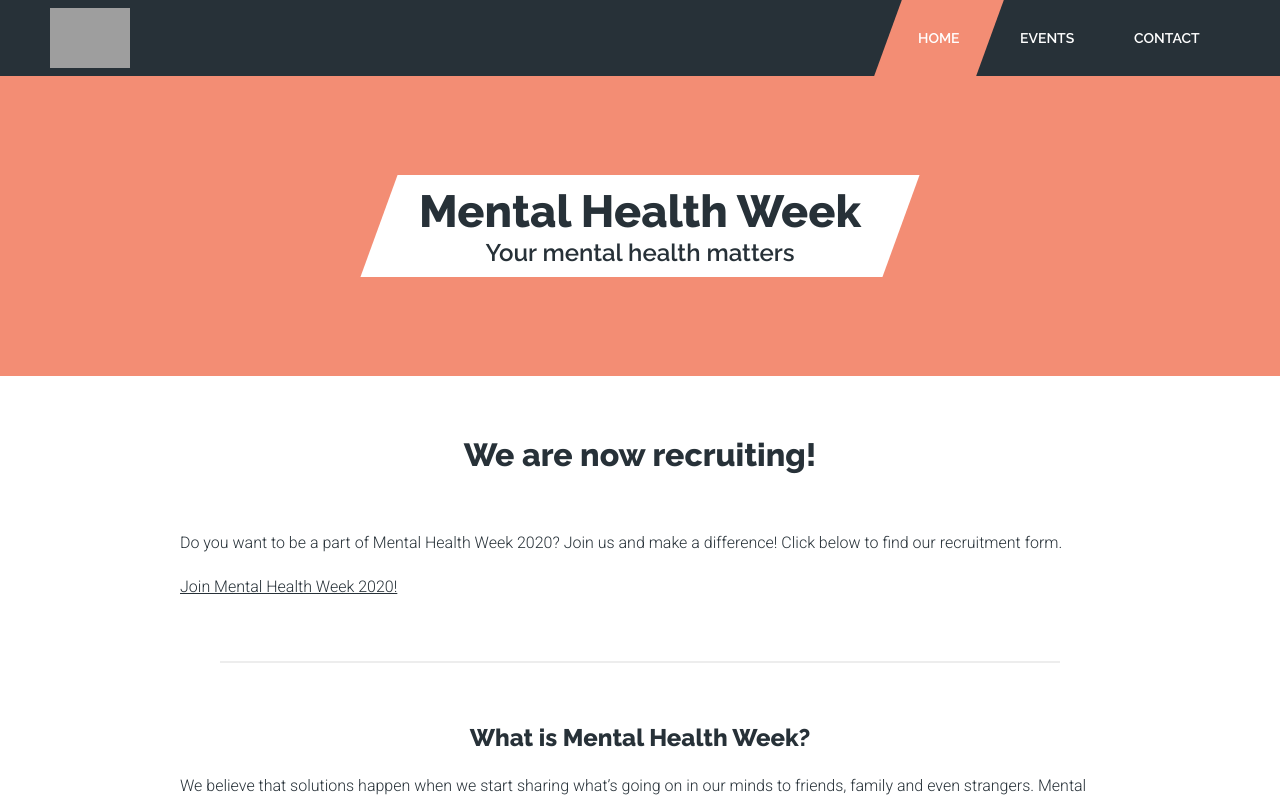
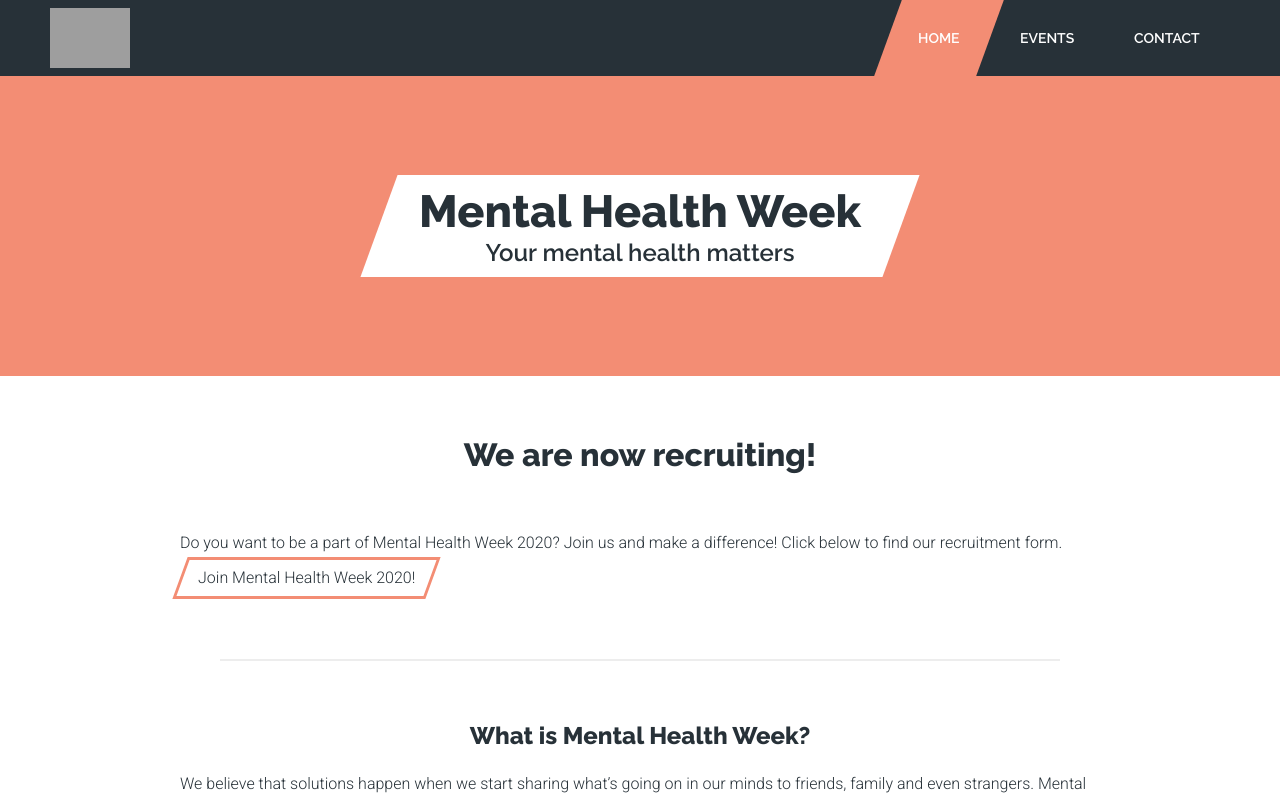
Before and after one commit to ths-mental-health-week/mental-health-week-webpage, a Next.js app: page / in a window 1280 px wide. Shown: the top 800 px of the page. Built offline with nearby package versions, Linux system fonts and the light colour scheme; grey boxes are pictures that could not be loaded.

Commit message:
Not fugly link

```diff
--- a/pages/index.js
+++ b/pages/index.js
@@ -99,10 +99,10 @@ export default () => (
 					<p>
 						Do you want to be a part of Mental Health Week 2020?
 						Join us and make a difference!
-						Click below to find our recruitment form.
-						<p>
-						<a href="https://forms.gle/78w1rqQZcdQ1dm3X9">Join Mental Health Week 2020!</a>
-						</p>
+						Click below to find our recruitment form.<br />
+						<SkewedLink href="https://forms.gle/78w1rqQZcdQ1dm3X9">
+							Join Mental Health Week 2020!
+						</SkewedLink>
 					</p>
 				</Recruitment>
 				<Divider />
```
